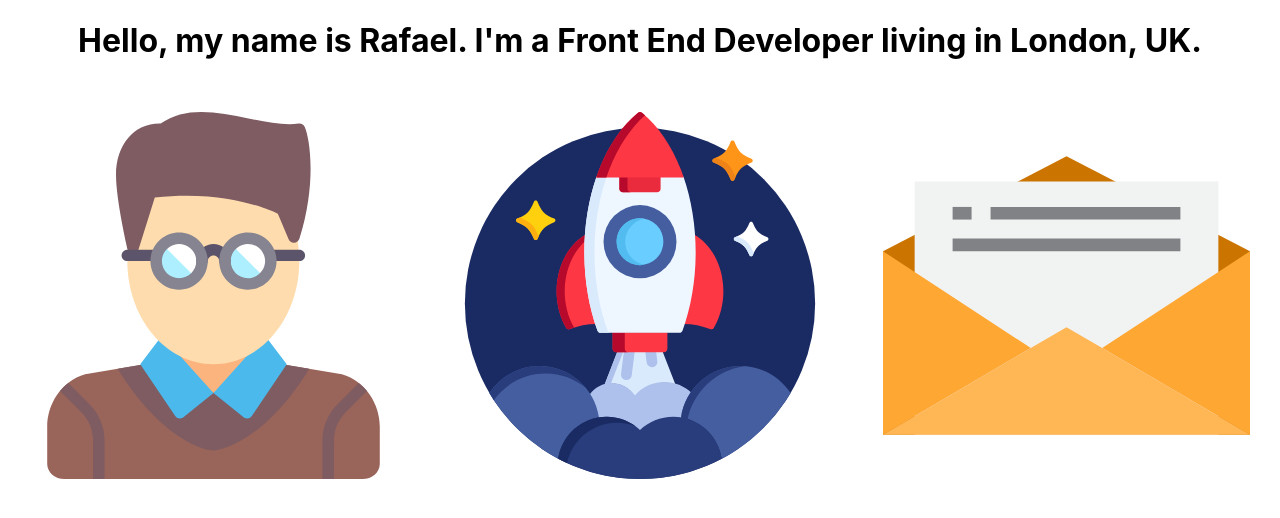
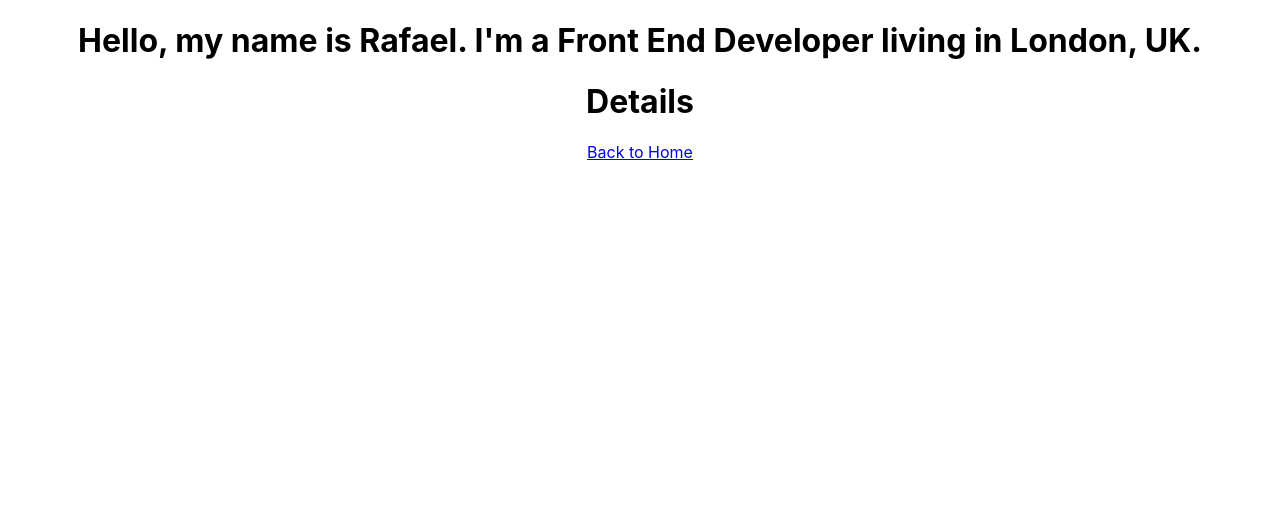
Before and after one commit to rafaelballestrin/portfolioOld, a React (Create React App) app: page /details in a window 1280 px wide. Shown: the top 518 px of the page. Built offline with nearby package versions, Linux system fonts and the light colour scheme.

Commit message:
Introduce routing / navigation

```diff
--- a/package.json
+++ b/package.json
@@ -6,6 +6,7 @@
   "dependencies": {
     "react": "^16.7.0",
     "react-dom": "^16.7.0",
+    "react-router-dom": "^4.3.1",
     "react-scripts": "2.1.3"
   },
   "scripts": {
--- a/src/App.js
+++ b/src/App.js
@@ -1,15 +1,21 @@
 import React, { Component } from 'react';
+import { BrowserRouter as Router, Route } from 'react-router-dom';
 import Gallery from './Gallery';
+import Details from './Details';
 import './App.css';
 
 class App extends Component {
   render() {
     return (
-      <div className="App">
-        <h1>Hello, my name is Rafael. I'm a Front End Developer living in London, UK.</h1>
-        <Gallery />
-      </div>
-
+      <Router>
+        <div>
+          <div className="App">
+            <h1>Hello, my name is Rafael. I'm a Front End Developer living in London, UK.</h1>
+            <Route exact path='/' component={Gallery} />
+            <Route exact path='/details' component={Details} />
+          </div>
+        </div>
+      </Router>
     );
   }
 }
--- /dev/null
+++ b/src/Details.js
@@ -0,0 +1,11 @@
+import React from 'react';
+import { Link } from 'react-router-dom';
+
+export default function Details() {
+  return (
+    <div>
+      <h1>Details</h1>
+      <Link to='/'>Back to Home</Link>
+    </div>
+  )
+}
--- a/src/Stack.js
+++ b/src/Stack.js
@@ -1,12 +1,13 @@
 import React from 'react';
+import { Link } from 'react-router-dom';
 
 export default function Stack(props) {
     return (
-      <div className='item'>
+      <Link to='details' className='item'>
         <img src={props.logo} alt={`${props.name} logo`} />
         <div className='overlay'>
           <h1>{props.name}</h1>
         </div>
-      </div>
+      </Link>
     )
   }
```
Also changed, not shown: 1 other file (tests, documents, lock files or other folders).
